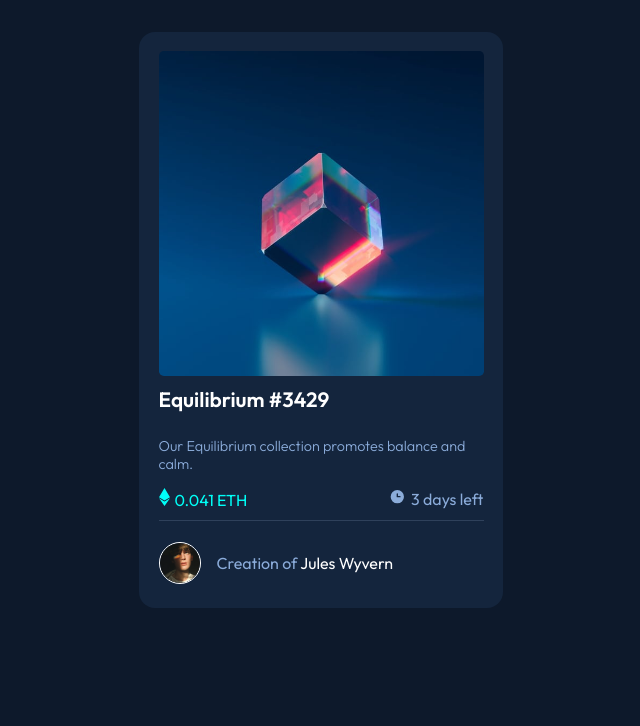
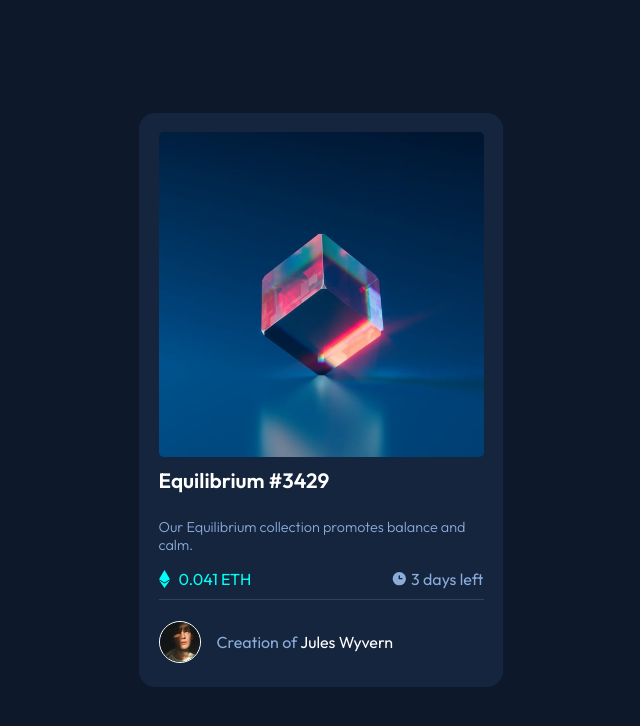
Before and after one commit to polukarp/nft-preview-card-component, a plain HTML site: page index.html in a window 1280 px wide. Shown: the whole page, without its empty margins (319-959 px from the left). Drawn offline with Linux system fonts and the light colour scheme.

Commit message:
logo fixes

```diff
--- a/styles.scss
+++ b/styles.scss
@@ -1,7 +1,7 @@
 @import url('https://fonts.googleapis.com/css2?family=Outfit:wght@300;400;600&display=swap');
 
 
-$mobile: 375px;
+$mobile: 325px;
 $desktop: 1440px;
 
 $soft-blue: hsl(215, 51%, 70%);
@@ -21,9 +21,13 @@ $fz-xxxl: 2.1em;
 
 body {
     margin: 0;
+    min-height: 100vh;
+    width: 100vw;
+    display: grid;
+    place-items: center;
     font-family: Outfit, sans-serif;
     font-size: $fz-md;
-    padding: 2em 1em;
+
     background-color: $main-bg-color;
 }
 
@@ -67,15 +71,23 @@ body {
         margin-bottom: 10px;
     }
     &__price {
+        position: relative;
         color: $cyan;
+        margin-left: 20px;
         &::before {
+            position: absolute;
+            top: 1px;
+            left: -20px;
             margin-right: 5px;
             content: url('./images/icon-ethereum.svg');
         }
     }
     &__date {
+        position: relative;
         &::before {
-            margin-right: 5px;
+            position: absolute;
+            top: 1px;
+            left: -20px;
             content: url('./images/icon-clock.svg');
         }
 
```
Also changed, not shown: styles.css, styles.min.css.
